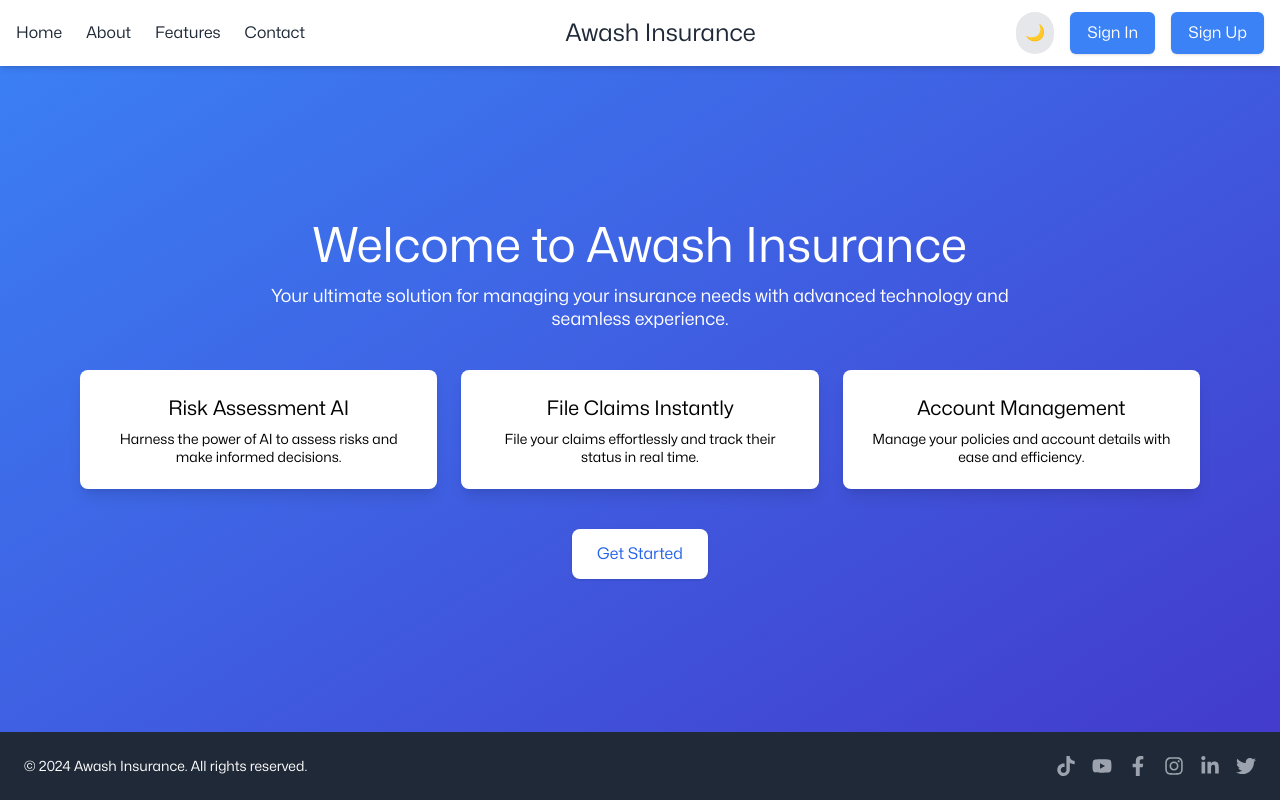
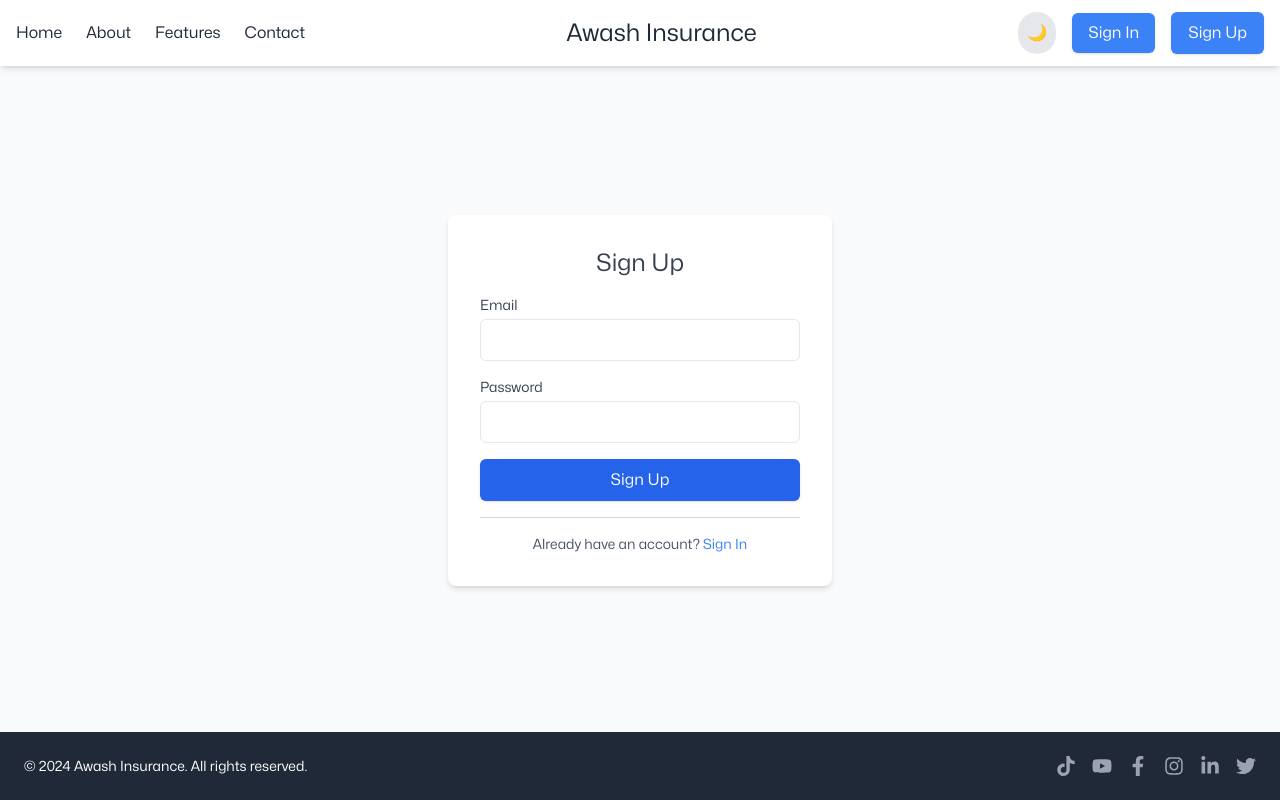
Before and after one commit to sannegash/AI_frontend, a React (Vite) app: page /signin in a window 1280 px wide. Built offline with nearby package versions, Linux system fonts and the light colour scheme.

Commit message:
finished signin page

```diff
--- a/package.json
+++ b/package.json
@@ -15,6 +15,7 @@
     "react": "^18.3.1",
     "react-dom": "^18.3.1",
     "react-icons": "^5.4.0",
+    "react-router-dom": "^7.0.2",
     "tailwindcss": "^3.4.16"
   },
   "devDependencies": {
--- /dev/null
+++ b/src/App.jsx
@@ -0,0 +1,17 @@
+import React from "react";
+import { BrowserRouter as Router, Routes, Route } from "react-router-dom";
+import Home from "./pages/Home";
+import SignIn from "./pages/SignIn";
+
+function App() {
+  return (
+    <Router>
+      <Routes>
+        <Route path="/" element={<Home />} />
+        <Route path="/signin" element={<SignIn />} />
+      </Routes>
+    </Router>
+  );
+}
+
+export default App;
--- a/src/components/Navbar.jsx
+++ b/src/components/Navbar.jsx
@@ -1,4 +1,5 @@
 import React, { useState, useEffect } from "react";
+import { Link } from "react-router-dom";
 
 const Navbar = () => {
   const [darkMode, setDarkMode] = useState(false);
@@ -76,7 +77,8 @@ const Navbar = () => {
               <span role="img" aria-label="Dark mode">🌙</span>
             )}
           </button>
-          <button className="px-4 py-2 bg-blue-500 text-white rounded-md shadow hover:bg-blue-600 transition">Sign In</button>
+          <Link to="/signin" className="px-4 py-2 bg-blue-500 text-white rounded-md shadow hover:bg-blue-600 transition">Sign In</Link>
+
           <button className="px-4 py-2 bg-blue-500 text-white rounded-md shadow hover:bg-blue-600 transition">Sign Up</button>
         </div>
       </div>
--- a/src/main.jsx
+++ b/src/main.jsx
@@ -1,10 +1,12 @@
 import { StrictMode } from 'react'
 import { createRoot } from 'react-dom/client'
 import './index.css'
-import Home from './Home.jsx';
+import Home from './pages/Home.jsx';
+import App from './App.jsx';
+import SignIn from './pages/SignIn.jsx';
 
 createRoot(document.getElementById('root')).render(
   <StrictMode>
-    <Home/>
+    <App/>
   </StrictMode>,
 )
--- a/src/Home.jsx
+++ b/src/pages/Home.jsx
@@ -1,7 +1,7 @@
 import React from "react";
-import "./index.css";
-import Navbar from "./components/Navbar";
-import Footer from "./components/Footer";
+import "../index.css";
+import Navbar from "../components/Navbar";
+import Footer from "../components/Footer";
 
 const Home = () => {
   return (
--- /dev/null
+++ b/src/pages/SignIn.jsx
@@ -0,0 +1,101 @@
+import React, { useState } from "react";
+import { Link } from "react-router-dom";
+import "../index.css";
+import Navbar from "../components/Navbar";
+import Footer from "../components/Footer";
+
+const SignUp = () => {
+  const [email, setEmail] = useState("");
+  const [password, setPassword] = useState("");
+  const [error, setError] = useState("");
+
+  const handleSubmit = (e) => {
+    e.preventDefault();
+
+    if (!email || !password) {
+      setError("Please fill in all fields");
+      return;
+    }
+
+    if (!/\S+@\S+\.\S+/.test(email)) {
+      setError("Invalid email address");
+      return;
+    }
+
+    setError("");
+    console.log("Email:", email);
+    console.log("Password:", password);
+
+    alert("Signed up successfully!");
+  };
+
+  return (
+    <div className="w-screen h-screen bg-gray-100 flex flex-col">
+      {/* Navbar */}
+      <Navbar />
+
+      {/* Main Content - Sign Up Form */}
+      <main className="flex-1 bg-gray-50 flex items-center justify-center">
+        <div className="bg-white shadow-md rounded-lg p-8 w-96">
+          <h1 className="text-2xl font-bold text-center mb-4 text-gray-700">Sign Up</h1>
+          {error && (
+            <div className="text-red-500 text-sm mb-2 text-center">
+              {error}
+            </div>
+          )}
+
+          <form onSubmit={handleSubmit} className="space-y-4">
+            {/* Email Input */}
+            <div>
+              <label className="block text-sm font-medium text-gray-700 mb-1" htmlFor="email">
+                Email
+              </label>
+              <input
+                type="email"
+                id="email"
+                className="border w-full px-4 py-2 rounded-md focus:outline-none focus:ring-2 focus:ring-blue-500"
+                value={email}
+                onChange={(e) => setEmail(e.target.value)}
+              />
+            </div>
+
+            {/* Password Input */}
+            <div>
+              <label className="block text-sm font-medium text-gray-700 mb-1" htmlFor="password">
+                Password
+              </label>
+              <input
+                type="password"
+                id="password"
+                className="border w-full px-4 py-2 rounded-md focus:outline-none focus:ring-2 focus:ring-blue-500"
+                value={password}
+                onChange={(e) => setPassword(e.target.value)}
+              />
+            </div>
+
+            {/* Submit Button */}
+            <button
+              type="submit"
+              className="w-full bg-blue-600 text-white px-4 py-2 rounded-md shadow hover:bg-blue-700 focus:outline-none transition"
+            >
+              Sign Up
+            </button>
+          </form>
+
+          {/* Divider */}
+          <div className="my-4 border-t border-gray-300"></div>
+
+          {/* Alternative Action */}
+          <div className="text-sm text-center text-gray-600">
+            <p>Already have an account? <Link to="/signin" className="text-blue-500 hover:underline">Sign In</Link></p>
+          </div>
+        </div>
+      </main>
+
+      {/* Footer */}
+      <Footer />
+    </div>
+  );
+};
+
+export default SignUp;
```
Also changed, not shown: src/pages/SignUp.jsx (added), 1 other file (tests, documents, lock files or other folders).
